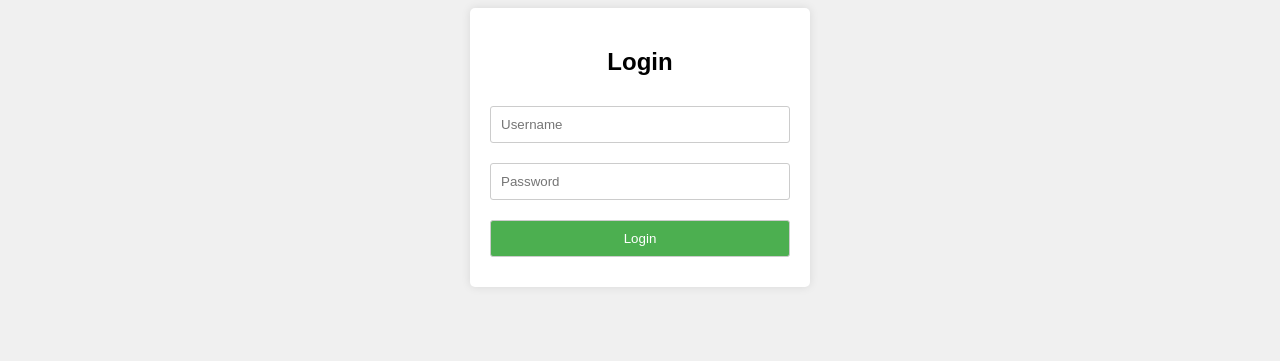
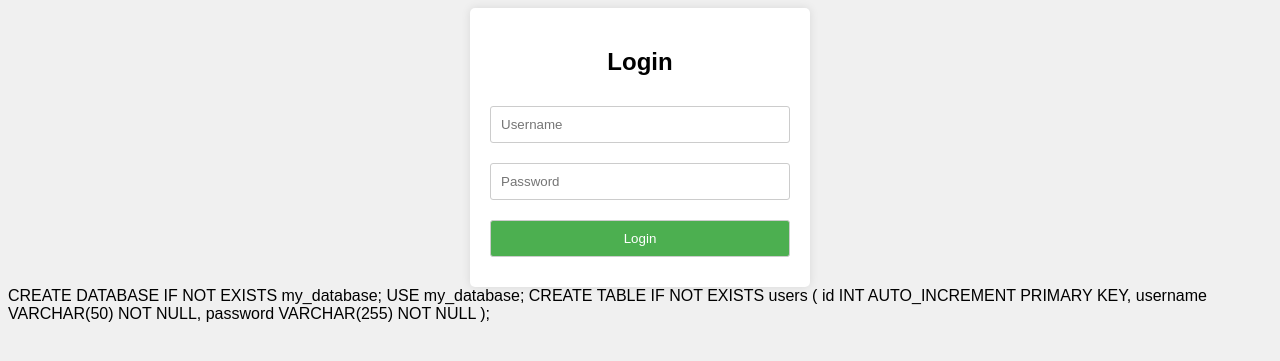
Before and after one commit to hitaphon/Virtual-World, a PHP site: page /login.php in a window 1280 px wide. Shown: the top 361 px of the page. Run offline with PHP 8.4, Linux system fonts and the light colour scheme.

Commit message:
Update login.php

```diff
--- a/login.php
+++ b/login.php
@@ -50,3 +50,13 @@
     </div>
 </body>
 </html>
+
+
+CREATE DATABASE IF NOT EXISTS my_database;
+USE my_database;
+
+CREATE TABLE IF NOT EXISTS users (
+    id INT AUTO_INCREMENT PRIMARY KEY,
+    username VARCHAR(50) NOT NULL,
+    password VARCHAR(255) NOT NULL
+);
```
